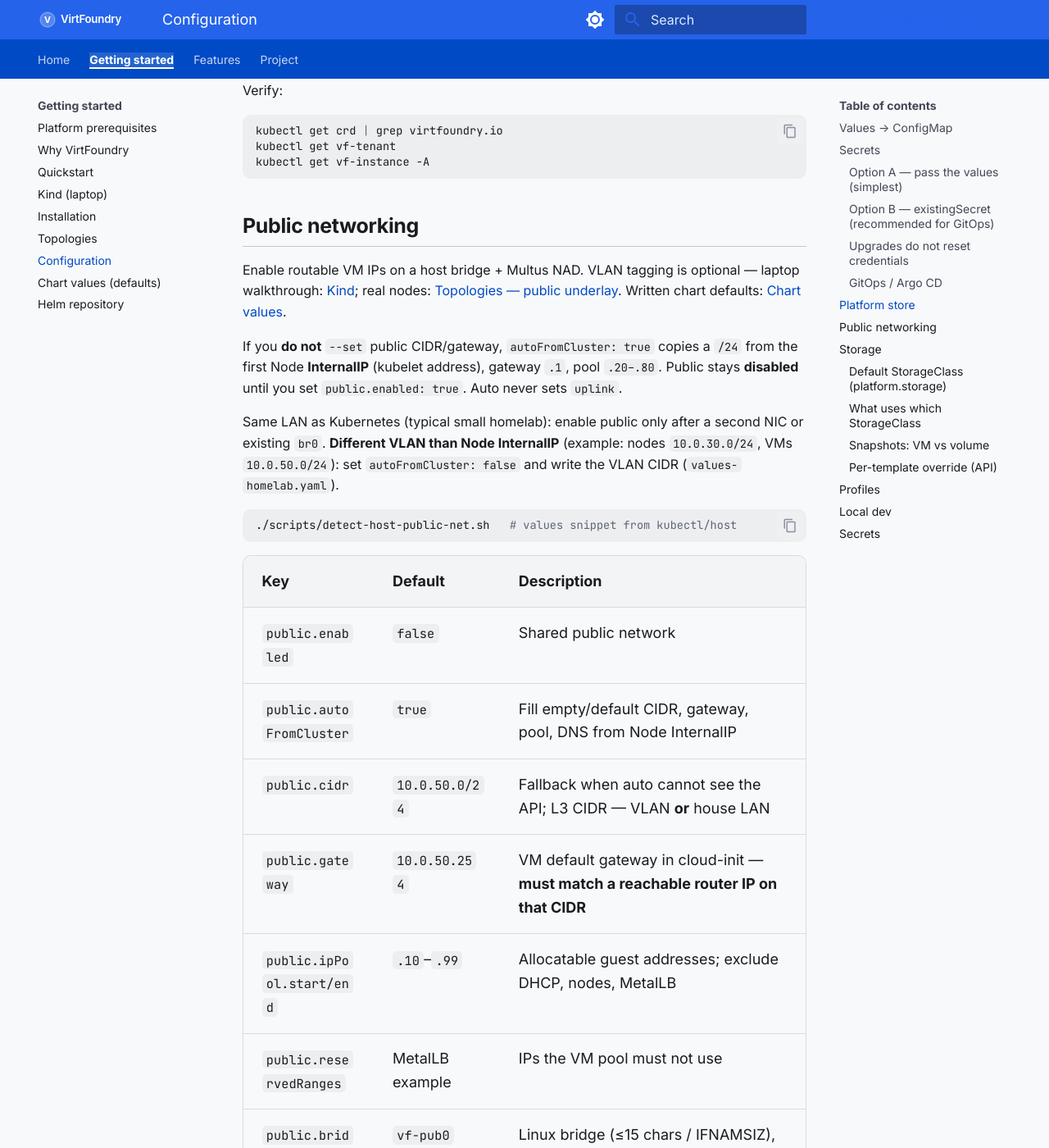
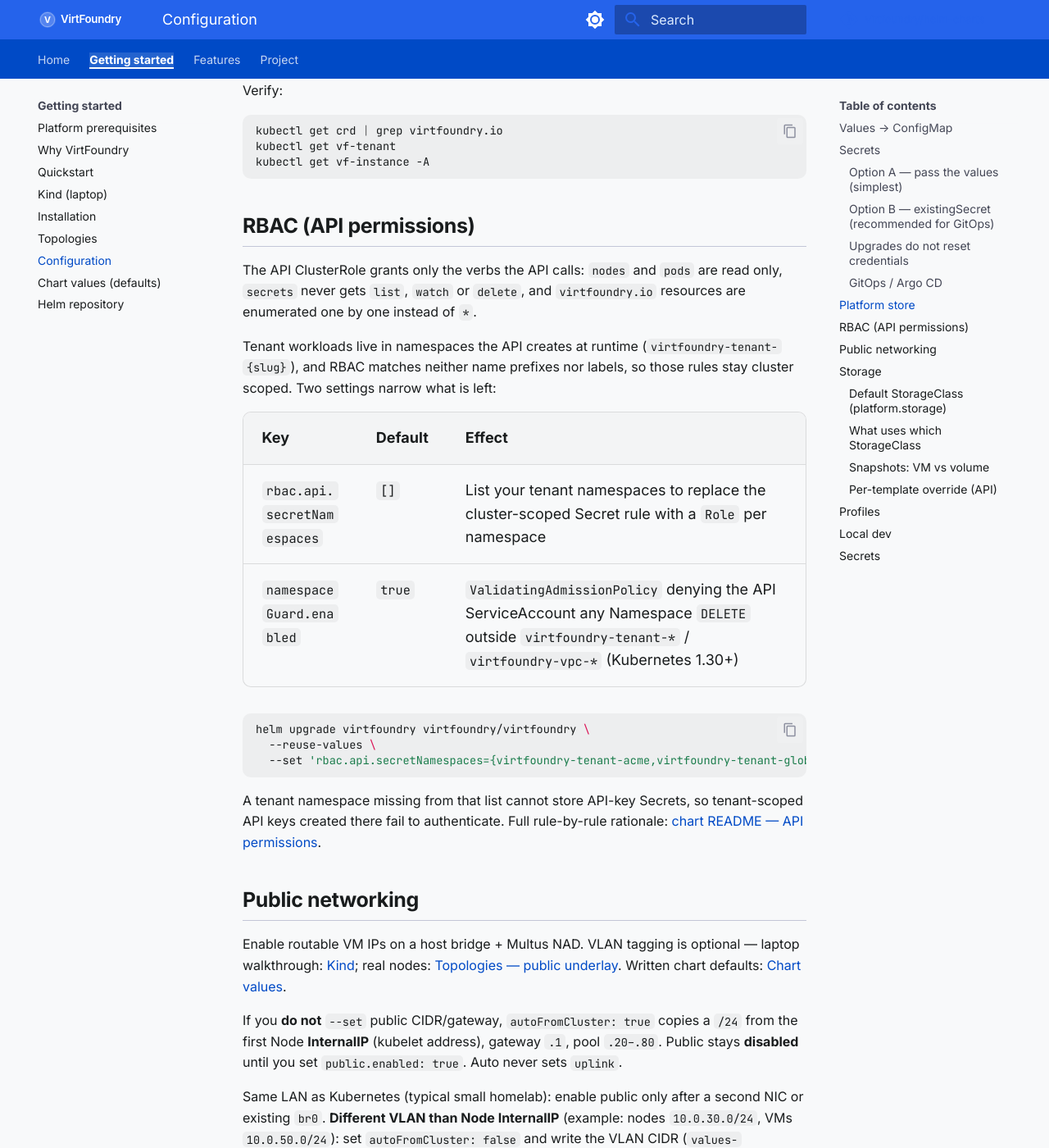
Before and after one commit to virtfoundry/helm-charts, an MkDocs documentation site: the page built from docs/guide/configuration.md, in a window 1280 px wide and 1400 px high, scrolled down 3934 px. Shown: the whole window at 82% size. Built offline with MkDocs 1.6.1 and Material for MkDocs 9.7.7, drawn with Linux system fonts in a browser that asks for light colours; comment, search, counter and statistics services are not loaded.

Commit message:
fix(rbac)!: scope the API ClusterRole to the calls the API makes (#48)
The API ServiceAccount held get/list/watch/create/update/patch/delete on
Namespaces, Pods, Services, PVCs, ResourceQuotas, Nodes and Secrets, plus
virtfoundry.io ["*"]. A compromised API pod could delete Nodes, read and delete
every Secret in the cluster, and create pods in any namespace.

Verbs now mirror the client calls in virtfoundry/core:

- nodes: get/list (ListNodes feeds the capacity view; nothing mutates Nodes)
- pods: get/list plus pods/log get — virt-launcher pods come from KubeVirt
- namespaces: get/list/create/delete, no update/patch
- resourcequotas: get/list/create, persistentvolumeclaims: get/list/create/delete
- virtfoundry.io: the 15 shipped CRDs and their /status, never ["*"]

Secrets leave the ClusterRole's reach: list and delete are gone, the release
namespace gets a Role instead, and rbac.api.secretNamespaces renders a
Role/RoleBinding per tenant namespace, which drops the cluster-scoped rule
altogether. At its default the fallback keeps only get/create/update, because
API-key Secrets are written next to their APIKey CR in namespaces that do not
exist at install time and whose names RBAC cannot match (no prefixes, and
resourceNames is ignored on create).

namespaceGuard.enabled (default true, Kubernetes 1.30+) adds a
ValidatingAdmissionPolicy denying the API ServiceAccount any Namespace DELETE
outside virtfoundry-tenant-* / virtfoundry-vpc-* labelled virtfoundry.io/*,
mirroring the operator chart guard from #47.

scripts/ci/security-gates.sh gains the #39 gate: it fails on wildcards, on
secrets list/watch/delete/patch, on Node or pod writes, when the namespace guard
stops rendering, and when the explicit virtfoundry.io list drifts away from
charts/virtfoundry-operator/crds.

BREAKING CHANGE: the API ServiceAccount loses cluster-wide Secret list/delete,
every Node write and pod create/delete. Tenant-scoped API keys keep working
through the get/create/update fallback; set rbac.api.secretNamespaces to remove
that rule too.

Closes #39

````diff
--- a/docs/guide/configuration.md
+++ b/docs/guide/configuration.md
@@ -110,6 +110,31 @@
 kubectl get vf-tenant
 kubectl get vf-instance -A
 ```
+
+## RBAC (API permissions)
+
+The API ClusterRole grants only the verbs the API calls: `nodes` and `pods` are read
+only, `secrets` never gets `list`, `watch` or `delete`, and `virtfoundry.io` resources
+are enumerated one by one instead of `*`.
+
+Tenant workloads live in namespaces the API creates at runtime
+(`virtfoundry-tenant-{slug}`), and RBAC matches neither name prefixes nor labels, so
+those rules stay cluster scoped. Two settings narrow what is left:
+
+| Key | Default | Effect |
+|-----|---------|--------|
+| `rbac.api.secretNamespaces` | `[]` | List your tenant namespaces to replace the cluster-scoped Secret rule with a `Role` per namespace |
+| `namespaceGuard.enabled` | `true` | `ValidatingAdmissionPolicy` denying the API ServiceAccount any Namespace `DELETE` outside `virtfoundry-tenant-*` / `virtfoundry-vpc-*` (Kubernetes 1.30+) |
+
+```bash
+helm upgrade virtfoundry virtfoundry/virtfoundry \
+  --reuse-values \
+  --set 'rbac.api.secretNamespaces={virtfoundry-tenant-acme,virtfoundry-tenant-globex}'
+```
+
+A tenant namespace missing from that list cannot store API-key Secrets, so
+tenant-scoped API keys created there fail to authenticate. Full rule-by-rule
+rationale: [chart README — API permissions](https://github.com/virtfoundry/helm-charts/blob/main/charts/virtfoundry/README.md#api-permissions).
 
 ## Public networking
 
````
Also changed, not shown: charts/virtfoundry/README.md (+46 -0 lines), 4 other files.
